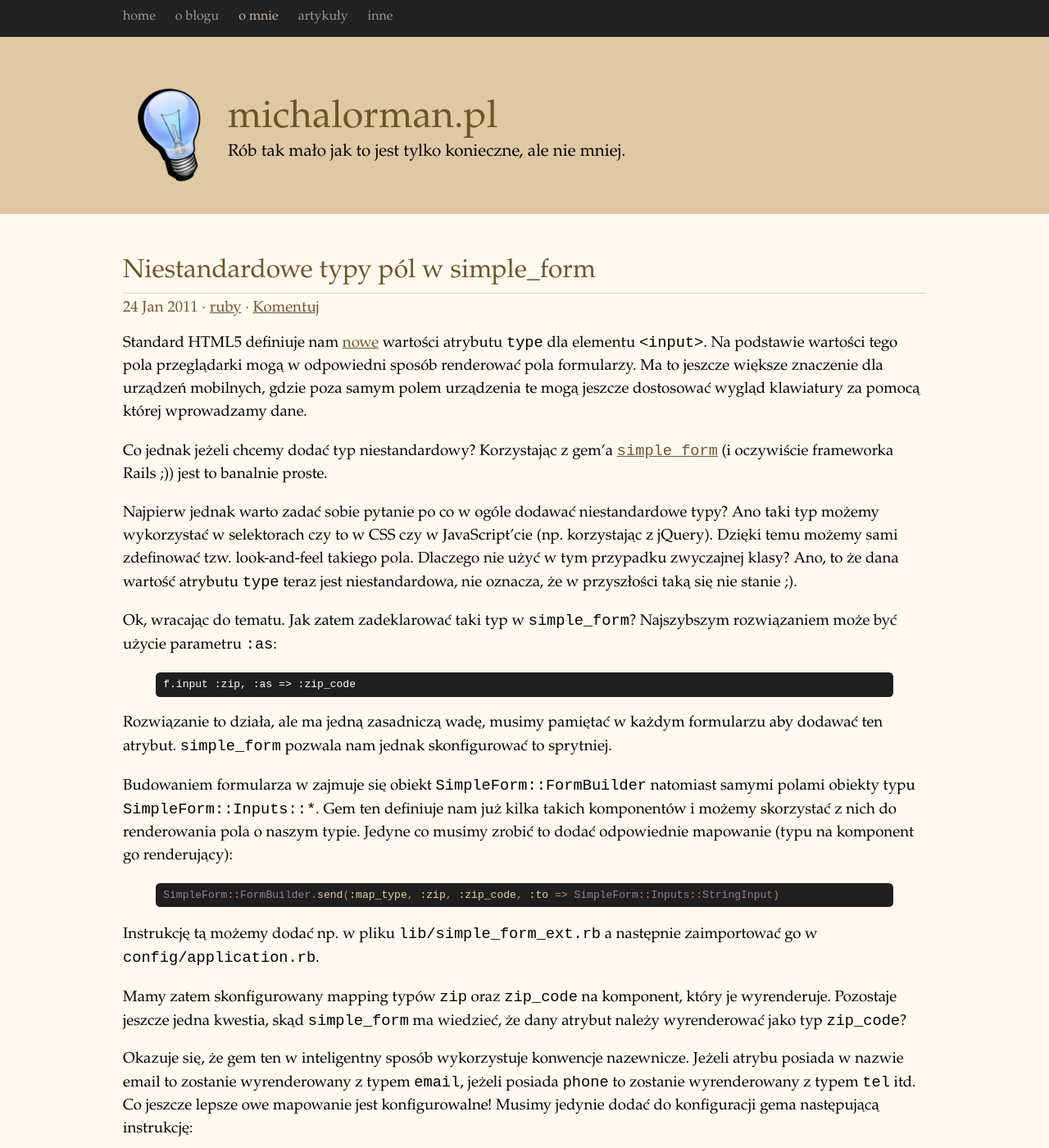
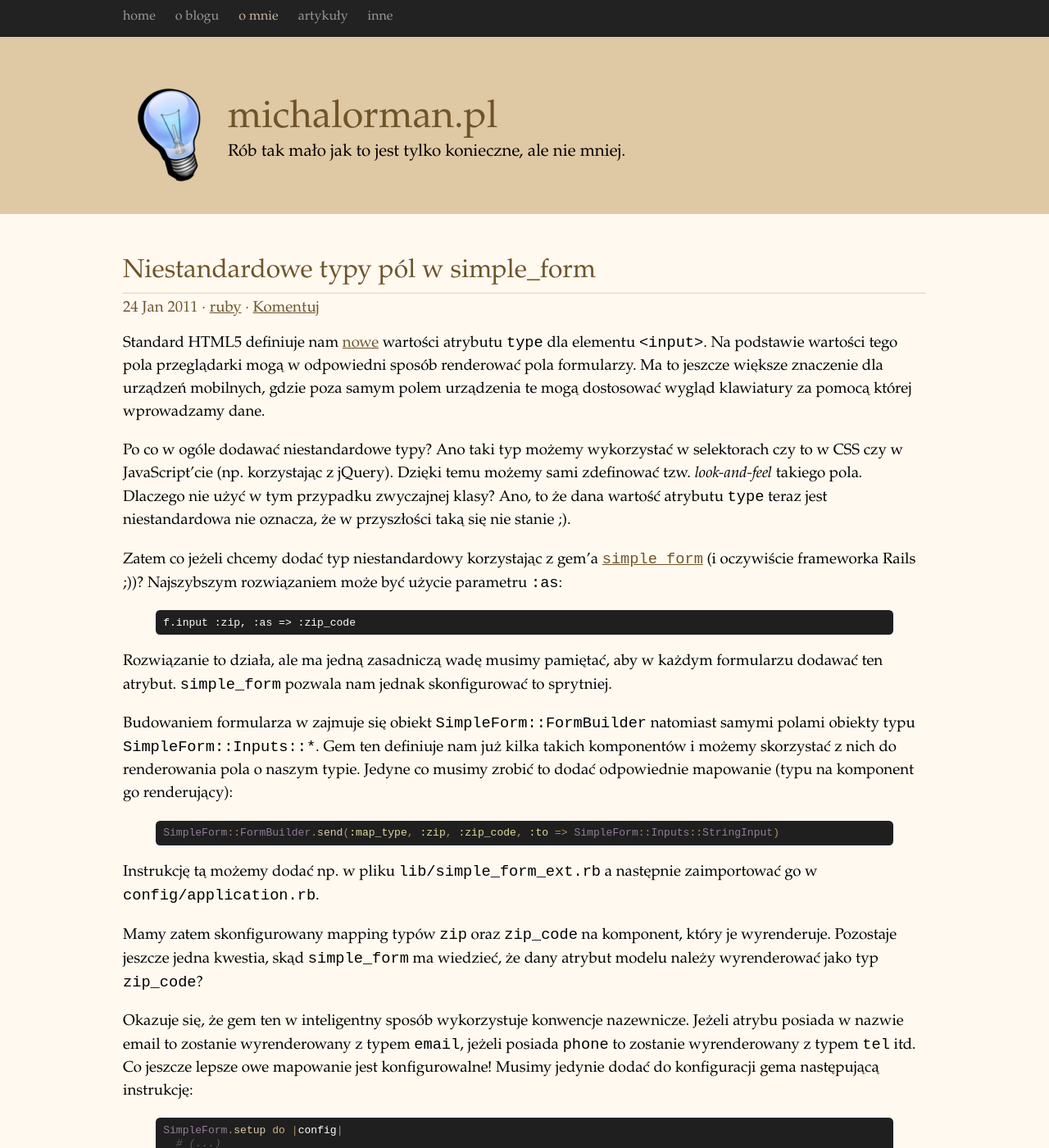
Before and after one commit to michalorman/michalorman-blog-old, a Jekyll site: the page built from blog/ruby/_posts/2011-01-24-niestandardowe-typy-pol-w-simple_form.markdown, in a window 1280 px wide and 1400 px high. Shown: the whole window at 82% size. Built offline with Jekyll 4.4.1, drawn with Linux system fonts in a browser that asks for light colours; Markdown is read by kramdown in place of the engine named in the settings; comment, search, counter and statistics services are not loaded; some of the changed text lies outside the part shown.

Commit message:
Reviewed post about custom input types in simple_form.

```diff
--- a/blog/ruby/_posts/2011-01-24-niestandardowe-typy-pol-w-simple_form.markdown
+++ b/blog/ruby/_posts/2011-01-24-niestandardowe-typy-pol-w-simple_form.markdown
@@ -7,24 +7,21 @@ keywords: ruby rails simple_form input form pole formularz typ string text zip z
 Standard HTML5 definiuje nam [nowe](http://www.w3schools.com/html5/att_input_type.asp) wartości atrybutu
 ``type`` dla elementu ``<input>``. Na podstawie wartości tego pola przeglądarki mogą w odpowiedni sposób
 renderować pola formularzy. Ma to jeszcze większe znaczenie dla urządzeń mobilnych, gdzie poza samym
-polem urządzenia te mogą jeszcze dostosować wygląd klawiatury za pomocą której wprowadzamy dane.
+polem urządzenia te mogą dostosować wygląd klawiatury za pomocą której wprowadzamy dane.
 
-Co jednak jeżeli chcemy dodać typ niestandardowy? Korzystając z gem'a [``simple_form``](https://github.com/plataformatec/simple_form)
-(i oczywiście frameworka Rails ;)) jest to banalnie proste.
+Po co w ogóle dodawać niestandardowe typy? Ano taki typ możemy
+wykorzystać w selektorach czy to w CSS czy w JavaScript'cie (np. korzystając z jQuery). Dzięki temu możemy
+sami zdefinować tzw. *look-and-feel* takiego pola. Dlaczego nie użyć w tym przypadku zwyczajnej klasy? Ano, to
+że dana wartość atrybutu ``type`` teraz jest niestandardowa nie oznacza, że w przyszłości taką się nie stanie ;).
 
-Najpierw jednak warto zadać sobie pytanie po co w ogóle dodawać niestandardowe typy? Ano taki typ możemy
-wykorzystać w selektorach czy to w CSS czy w JavaScript'cie (np. korzystając z jQuery). Dzięki temu możemy
-sami zdefinować tzw. look-and-feel takiego pola. Dlaczego nie użyć w tym przypadku zwyczajnej klasy? Ano, to
-że dana wartość atrybutu ``type`` teraz jest niestandardowa, nie oznacza, że w przyszłości taką się nie stanie ;).
-
-Ok, wracając do tematu. Jak zatem zadeklarować taki typ w ``simple_form``? Najszybszym rozwiązaniem może być użycie
-parametru ``:as``:
+Zatem co jeżeli chcemy dodać typ niestandardowy korzystając z gem'a [``simple_form``](https://github.com/plataformatec/simple_form)
+(i oczywiście frameworka Rails ;))? Najszybszym rozwiązaniem może być użycie parametru ``:as``:
 
 {% highlight haml %}
 f.input :zip, :as => :zip_code
 {% endhighlight %}
 
-Rozwiązanie to działa, ale ma jedną zasadniczą wadę, musimy pamiętać w każdym formularzu aby dodawać ten
+Rozwiązanie to działa, ale ma jedną zasadniczą wadę musimy pamiętać, aby w każdym formularzu dodawać ten
 atrybut. ``simple_form`` pozwala nam jednak skonfigurować to sprytniej.
 
 Budowaniem formularza w zajmuje się obiekt ``SimpleForm::FormBuilder`` natomiast samymi polami obiekty
@@ -39,7 +36,7 @@ SimpleForm::FormBuilder.send(:map_type, :zip, :zip_code, :to => SimpleForm::Inpu
 Instrukcję tą możemy dodać np. w pliku ``lib/simple_form_ext.rb`` a następnie zaimportować go w ``config/application.rb``.
 
 Mamy zatem skonfigurowany mapping typów ``zip`` oraz ``zip_code`` na komponent, który je wyrenderuje. Pozostaje
-jeszcze jedna kwestia, skąd ``simple_form`` ma wiedzieć, że dany atrybut należy wyrenderować jako typ ``zip_code``?
+jeszcze jedna kwestia, skąd ``simple_form`` ma wiedzieć, że dany atrybut modelu należy wyrenderować jako typ ``zip_code``?
 
 Okazuje się, że gem ten w inteligentny sposób wykorzystuje konwencje nazewnicze. Jeżeli atrybu posiada w nazwie
 email to zostanie wyrenderowany z typem ``email``, jeżeli posiada ``phone`` to zostanie wyrenderowany z typem ``tel``
@@ -55,7 +52,13 @@ end
 
 Od tego momentu jeżeli atrybut modelu będzie miał w nazwie ``zip`` będzie traktowany jako typ ``zip_code``, a dla tego
 typu zamapowaliśmy komponent ``SimpleForm::Inputs::StringInput``, który ma go wyrenderować. Proste! Oto jak działa to
-w praktyce:
+w praktyce, dla:
+
+{% highlight haml %}
+f.input :zip
+{% endhighlight %}
+
+Dostaniemy:
 
 {% highlight html %}
 <div class="input string zip_code optional">
@@ -87,7 +90,7 @@ end
 SimpleForm::FormBuilder.send(:map_type, :zip, :zip_code, :to => SimpleForm::Inputs::ZipCodeInput)
 {% endhighlight %}
 
-W wyniku otrzymamy taki HTML:
+W wyniku otrzymamy następujący HTML:
 
 {% highlight html %}
 <div class="input zip_code optional">
@@ -96,7 +99,9 @@ W wyniku otrzymamy taki HTML:
 </div>
 {% endhighlight %}
 
-Teraz nasz HTML wygląda porządnie. Określamy nawet limit 6-ciu znaków dla kodu pocztowego. Teraz tylko czekać aż ktoś
-napisze plugin do jQuery, który dla pól o typie ``zip_code`` wyświetlać będzie mapkę google i zamiast wpisywać kod będziemy
-go sobie szukać na mapce, ew. będzie wypełniać to pole za nas automatycznie korzystając z naszej pozycji zczytanej z GPS'a
+Po tej zmianie nasz HTML wygląda porządnie. Określamy nawet limit 6-ciu znaków dla kodu pocztowego. Nie musimy się też martwić o to
+czy dane pole zostanie wyrenderowane z odpowiednim typem, byle tylko atrybut modelu miał w swojej nazwie ``zip``.
+
+Teraz tylko czekać aż ktoś napisze plugin do jQuery, który dla pól o typie ``zip_code`` wyświetlać będzie mapkę google i zamiast wpisywać kod będziemy
+go sobie szukać na mapce, ew. będzie wypełniać to pole za nas automatycznie, korzystając z naszej pozycji zczytanej z GPS'a
 w urządzeniu mobilnym :).
```
